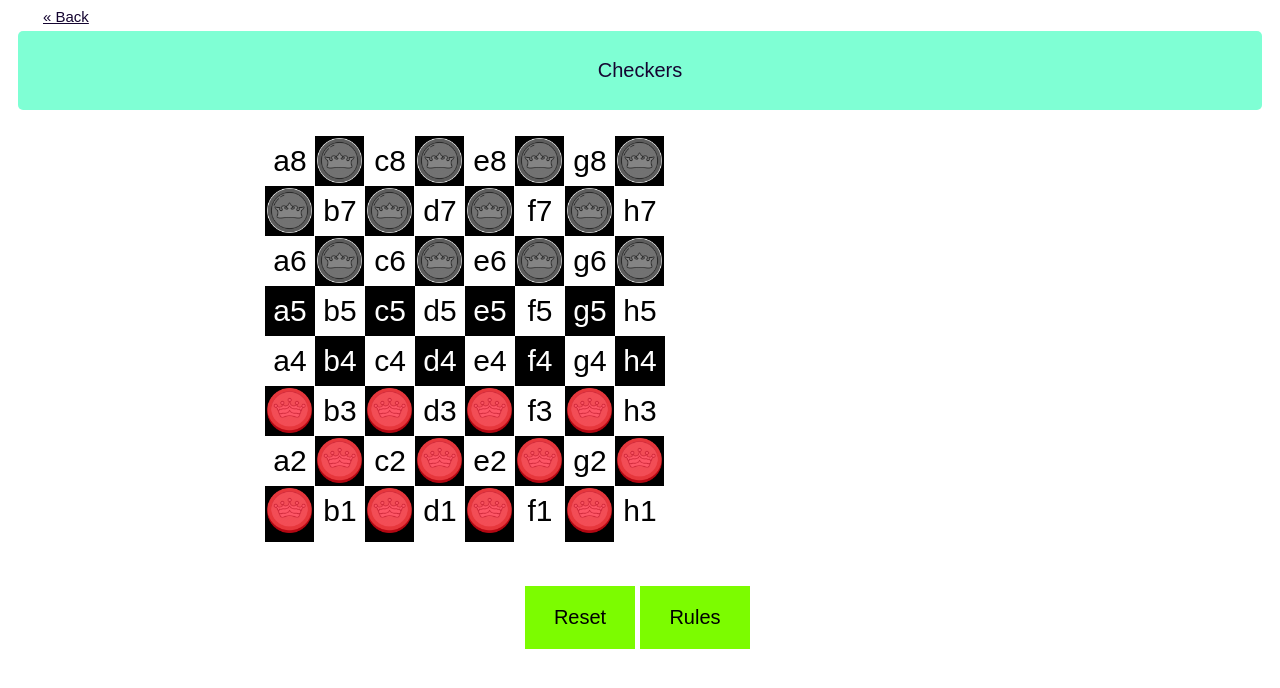
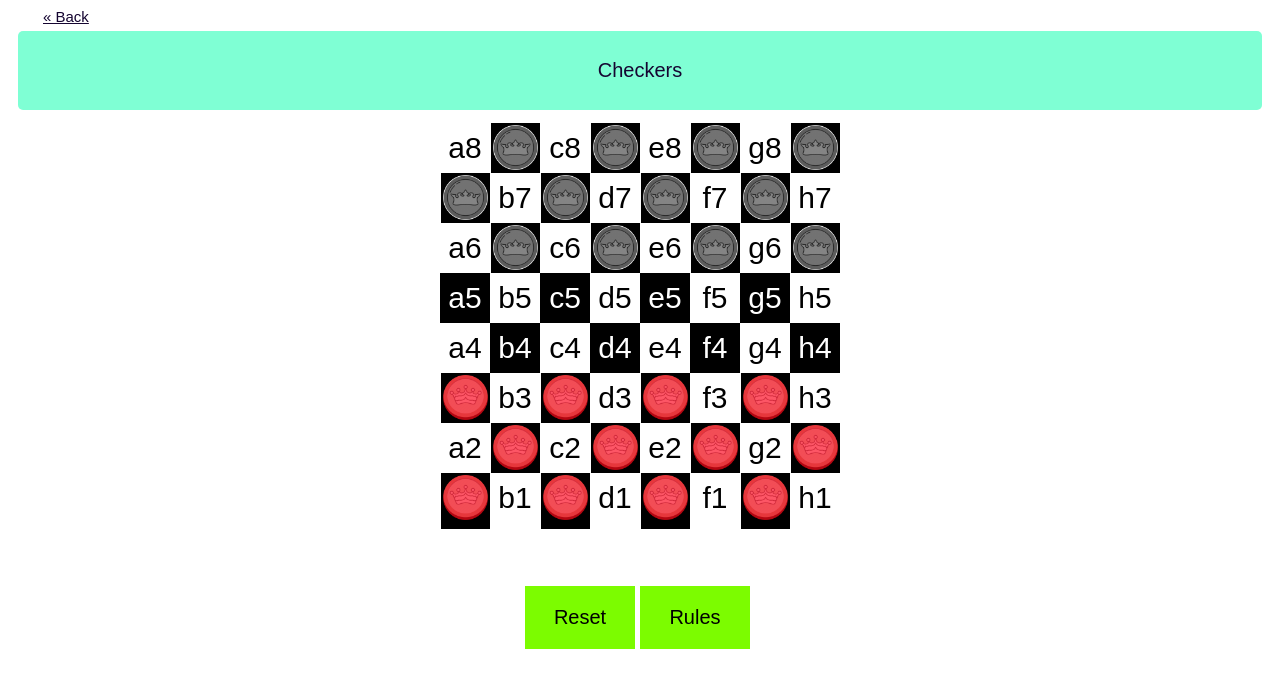
Before and after one commit to CameronRWS/The-Sweet-Suite, a React (Create React App) app in the folder frontend/: page /checkers in a window 1280 px wide. Shown: the top 688 px of the page. Built offline with nearby package versions, Linux system fonts and the light colour scheme.

Commit message:
centered popup

```diff
--- a/frontend/src/pages/Checkers.js
+++ b/frontend/src/pages/Checkers.js
@@ -36,10 +36,8 @@ const Checkers = (props) => {
       <div className="GameSuiteHeader">
         <p>Checkers</p>
       </div>
-      <div className="Checkers"></div>
-
-      <div className="Container">
-        <Game></Game>
+      <div className="Checkers">
+            <Game></Game>
       </div>
 
       <div className="Clear">
@@ -49,15 +47,17 @@ const Checkers = (props) => {
         <button onClick={rulesClick} className="Gamebutton" id="rules">
           Rules
         </button>
+      </div>
         <Modal show={showModal}>
-          <div className="PopUp" display="block">
+        <div className="PopUp" display="block">
             <div className="PopUp.internal">
-              <span onClick={rulesClose}>&times;</span>
-              <p>Hello! Welcome to checkers!</p>
+            <span onClick={rulesClose}>&times;</span>
+            <p>Hello! Welcome to checkers!</p>
+            <h5>BASIC RULES</h5>
+            <h5>HOW THE AI THINKS</h5>
             </div>
-          </div>
+        </div>
         </Modal>
-      </div>
     </div>
   );
 };
--- a/frontend/src/pages/GameSuite.css
+++ b/frontend/src/pages/GameSuite.css
@@ -33,6 +33,7 @@
 }
 
 .Checkers {
+  position: relative;
   padding: 8px 25px;
   margin: 5px 10px;
   border-radius: 5px;
--- a/frontend/src/pages/games/checkers/Checkers.css
+++ b/frontend/src/pages/games/checkers/Checkers.css
@@ -3,7 +3,6 @@
     display: grid;
     grid-template-columns: 50px 50px 50px 50px 50px 50px 50px 50px;
     grid-template-rows: 50px 50px 50px 50px 50px 50px 50px 50px;
-
 }
 
 .Piece {
@@ -35,7 +34,12 @@
 .PopUp {
     position: absolute;
     color:#444;
-    background: rgba(255,255,255,0.7);
+    background: rgba(100, 255, 200);
+    text-align: center;
+
+    top: 50%;
+    left: 50%;
+    margin: -150px 0 0 -95px;
 }
 
 .PopUp.internal {
```
